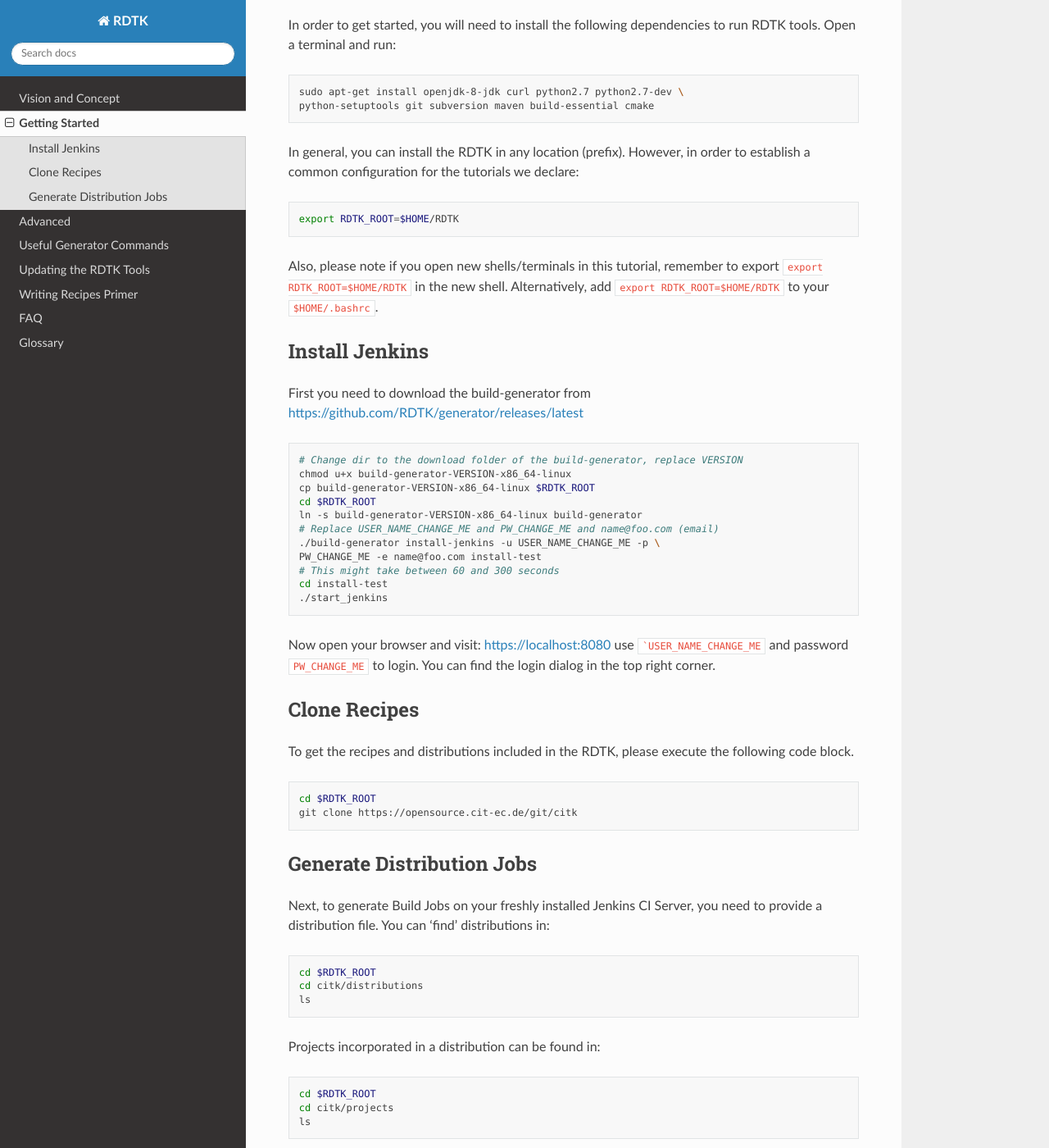
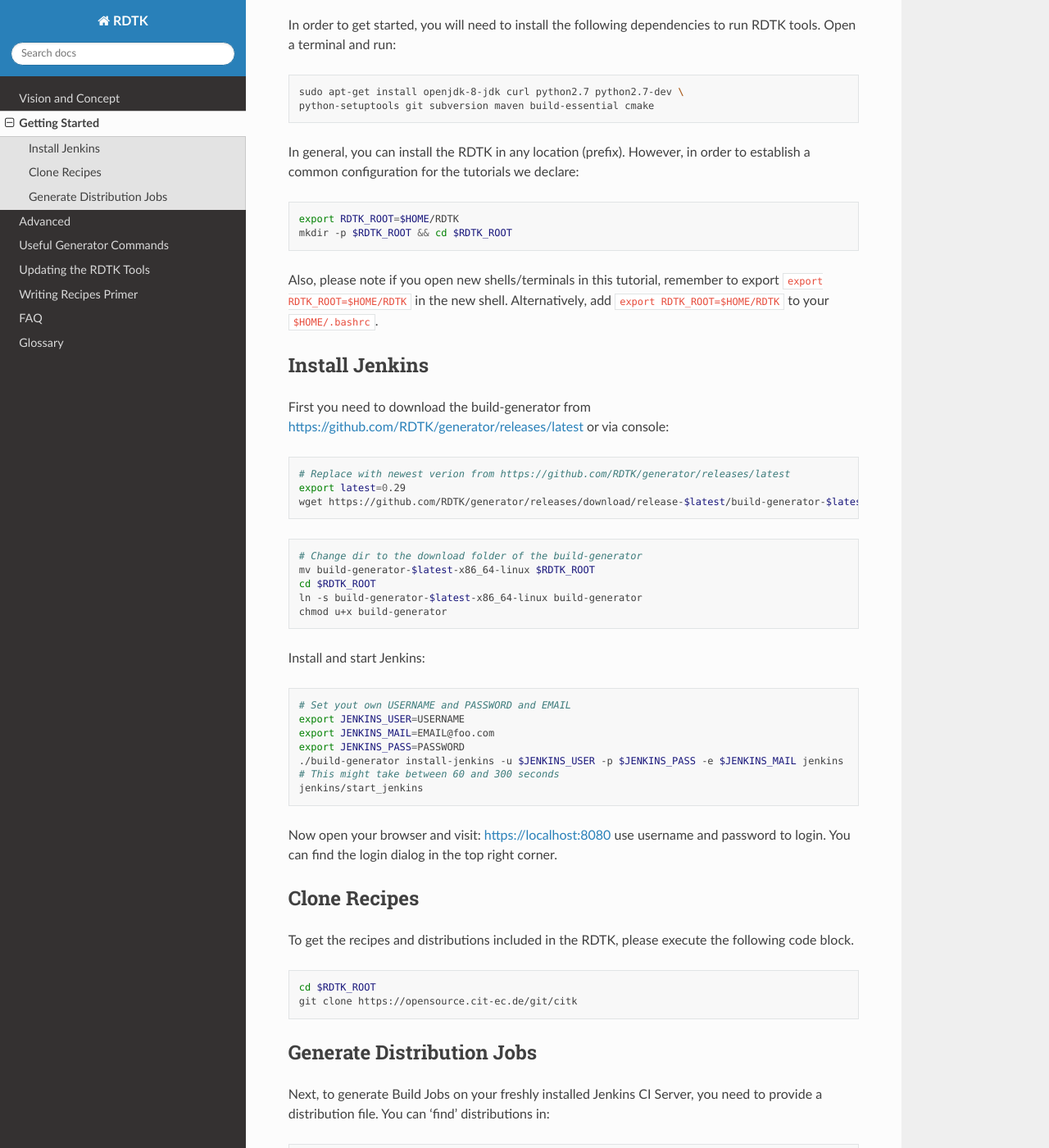
Before and after one commit to RDTK/documentation, a Sphinx documentation site: the page built from source/getting_started.rst, in a window 1280 px wide and 1400 px high, scrolled down 238 px. Shown: the whole window at 82% size. Built offline with Sphinx 7.4.7 and the Read the Docs theme 2.0.0, drawn with Linux system fonts in a browser that asks for light colours; some of the changed text lies outside the part shown.

Commit message:
implement getting_started feedback

````diff
--- a/source/getting_started.rst
+++ b/source/getting_started.rst
@@ -20,6 +20,7 @@
 .. code-block:: bash
 
    export RDTK_ROOT=$HOME/RDTK
+   mkdir -p $RDTK_ROOT && cd $RDTK_ROOT
 
 Also, please note if you open new shells/terminals in this tutorial, remember to export
 ``export RDTK_ROOT=$HOME/RDTK`` in the new shell. Alternatively, add ``export RDTK_ROOT=$HOME/RDTK``
@@ -28,24 +29,35 @@
 Install Jenkins
 ---------------
 
-First you need to download the build-generator from https://github.com/RDTK/generator/releases/latest
+First you need to download the build-generator from https://github.com/RDTK/generator/releases/latest or via console:
 
 .. code-block:: bash
 
-   # Change dir to the download folder of the build-generator, replace VERSION
-   chmod u+x build-generator-VERSION-x86_64-linux
-   cp build-generator-VERSION-x86_64-linux $RDTK_ROOT
-   cd $RDTK_ROOT
-   ln -s build-generator-VERSION-x86_64-linux build-generator
-   # Replace USER_NAME_CHANGE_ME and PW_CHANGE_ME and name@foo.com (email)
-   ./build-generator install-jenkins -u USER_NAME_CHANGE_ME -p \
-   PW_CHANGE_ME -e name@foo.com install-test
-   # This might take between 60 and 300 seconds
-   cd install-test
-   ./start_jenkins
+  # Replace with newest verion from https://github.com/RDTK/generator/releases/latest
+  export latest=0.29
+  wget https://github.com/RDTK/generator/releases/download/release-$latest/build-generator-$latest-x86_64-linux
 
-Now open your browser and visit: https://localhost:8080 use ```USER_NAME_CHANGE_ME`` and password
-``PW_CHANGE_ME`` to login. You can find the login dialog in the top right corner.
+.. code-block:: bash
+
+  # Change dir to the download folder of the build-generator
+  mv build-generator-$latest-x86_64-linux $RDTK_ROOT
+  cd $RDTK_ROOT
+  ln -s build-generator-$latest-x86_64-linux build-generator
+  chmod u+x build-generator
+
+Install and start Jenkins:
+
+.. code-block:: bash
+
+  # Set yout own USERNAME and PASSWORD and EMAIL
+  export JENKINS_USER=USERNAME
+  export JENKINS_MAIL=EMAIL@foo.com
+  export JENKINS_PASS=PASSWORD
+  ./build-generator install-jenkins -u $JENKINS_USER -p $JENKINS_PASS -e $JENKINS_MAIL jenkins
+  # This might take between 60 and 300 seconds
+  jenkins/start_jenkins
+
+Now open your browser and visit: https://localhost:8080 use username and password to login. You can find the login dialog in the top right corner.
 
 
 Clone Recipes
@@ -68,8 +80,7 @@
 
 .. code-block:: bash
 
-   cd $RDTK_ROOT
-   cd citk/distributions
+   cd $RDTK_ROOT/citk/distributions
    ls
 
 
@@ -77,8 +88,7 @@
 
 .. code-block:: bash
 
-   cd $RDTK_ROOT
-   cd citk/projects
+   cd $RDTK_ROOT/citk/projects
    ls
 
 As an example we will generate all build jobs for the ``build-generator-nightly.distribution``
@@ -87,10 +97,14 @@
 .. code-block:: bash
 
    cd $RDTK_ROOT
-   ./build-generator generate -u USER_NAME_CHANGE_ME -p PW_CHANGE_ME \
+   ./build-generator generate -u $JENKINS_USER -p $JENKINS_PASS \
    -D 'view.create?=true' -D view.name='Bootstrapping Tutorial' \
    citk/distributions/build-generator-nightly.distribution
 
+.. note::
+
+  You can use an jenkins api token (-a YOUR_API_TOKEN) insteat of the password.
+  YOUR_API_TOKEN can be found out using the Jenkins web interface.
 
 If you reload https://localhost:8080 you should see newly generated jobs.
 In order to build and deploy your distribution find a job named **-orchestrate** and
````
